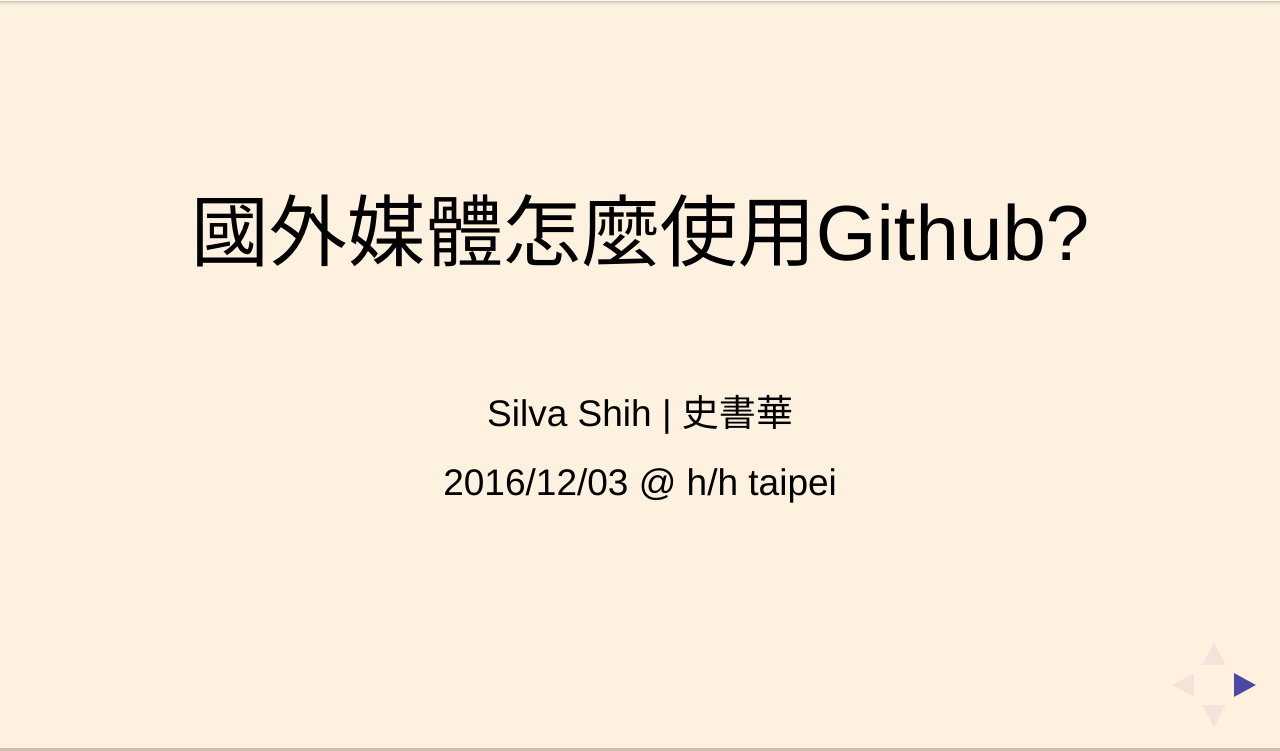
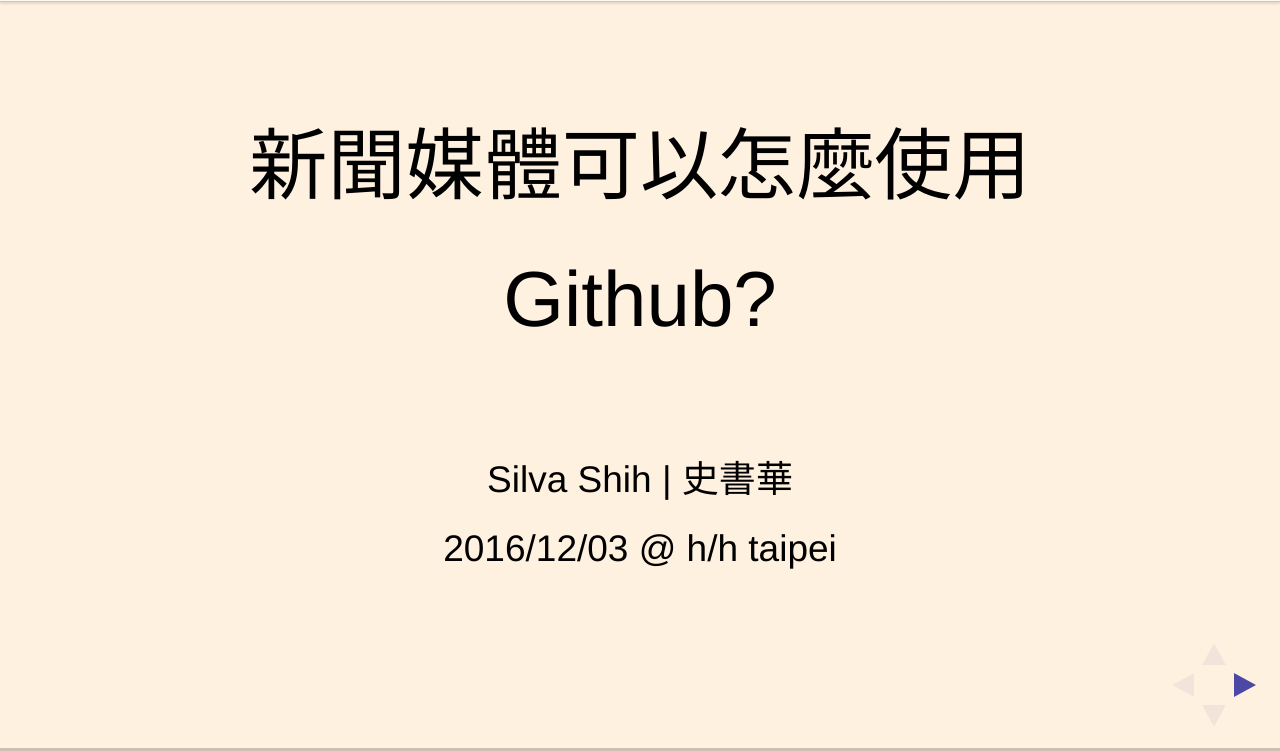
Before and after one commit to silva-shih/hhtpe03, a website: page index.html in a window 1280 px wide. Shown: the part 49-800 px from the top of the page. Drawn offline with Linux system fonts and the light colour scheme; a web font is replaced by a local one.

Commit message:
update title

```diff
--- a/index.html
+++ b/index.html
@@ -63,7 +63,7 @@
         <div class="slides">
 
             <section>
-                <h2>國外媒體怎麼使用Github? </h2>
+                <h2>新聞媒體可以怎麼使用Github? </h2>
 
                 <p>&nbsp</p>
                 <p>Silva Shih |  史書華</p>
```
